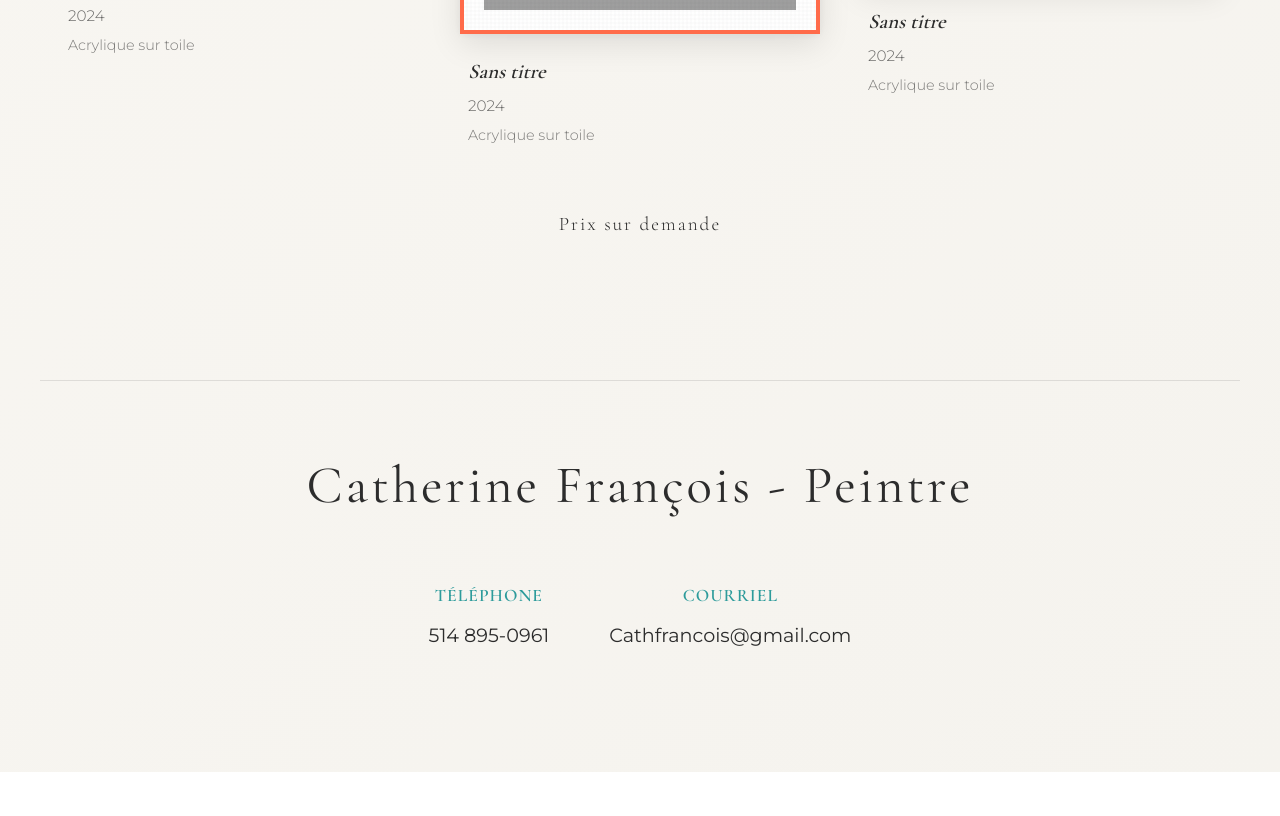
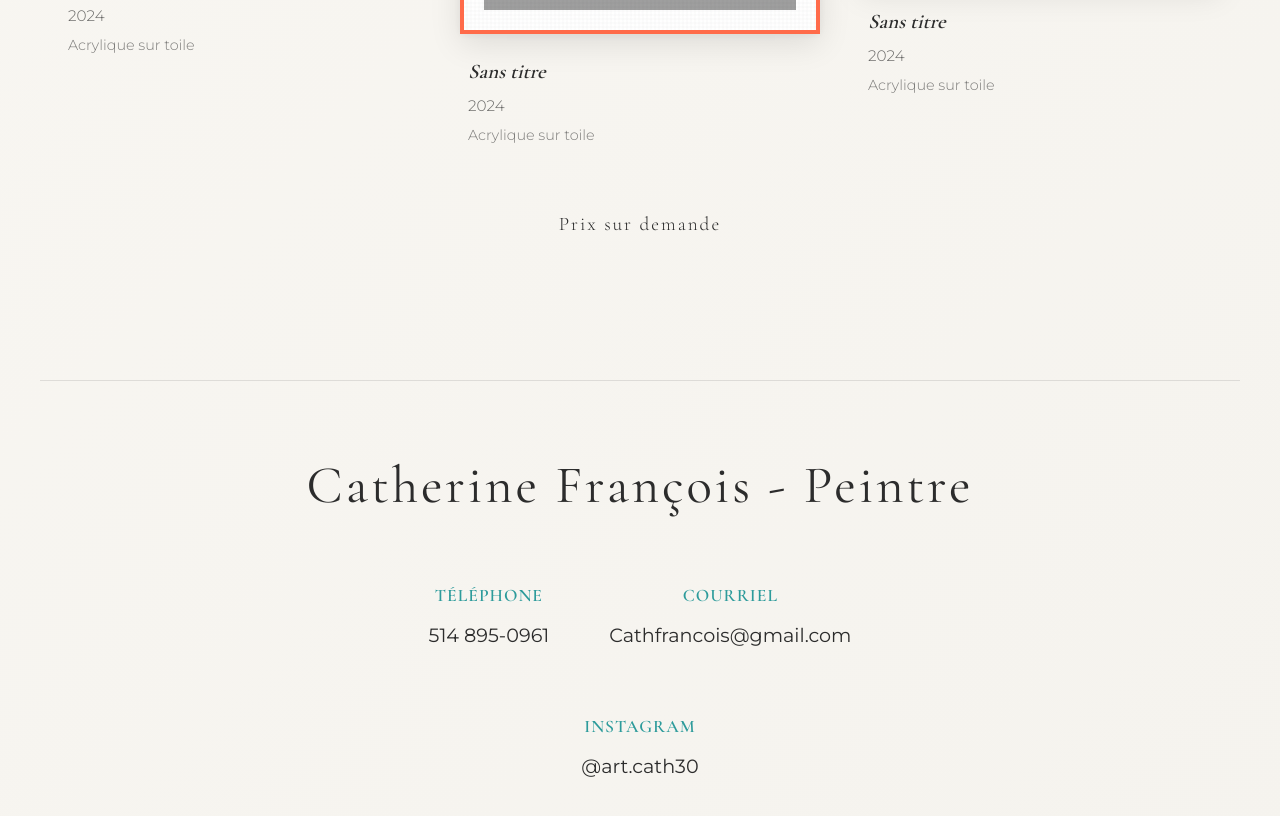
Before and after one commit to pierremichaudpm/cath, a website: page index.html in a window 1280 px wide. Shown: the part 4631-5447 px from the top of the page. Before the commit the page ends 5403 px from the top, so only its background shows below. Drawn offline with nearby package versions, Linux system fonts and the light colour scheme; grey boxes are pictures that could not be loaded.

Commit message:
feat: Add Instagram link (@art.cath30) to footer

```diff
--- a/index.html
+++ b/index.html
@@ -455,6 +455,15 @@
                                 >Cathfrancois@gmail.com</span
                             >
                         </a>
+                        <a
+                            href="https://instagram.com/art.cath30"
+                            class="contact-link"
+                            target="_blank"
+                            rel="noopener noreferrer"
+                        >
+                            <span class="contact-label">Instagram</span>
+                            <span class="contact-value">@art.cath30</span>
+                        </a>
                     </div>
                 </section>
             </footer>
```
